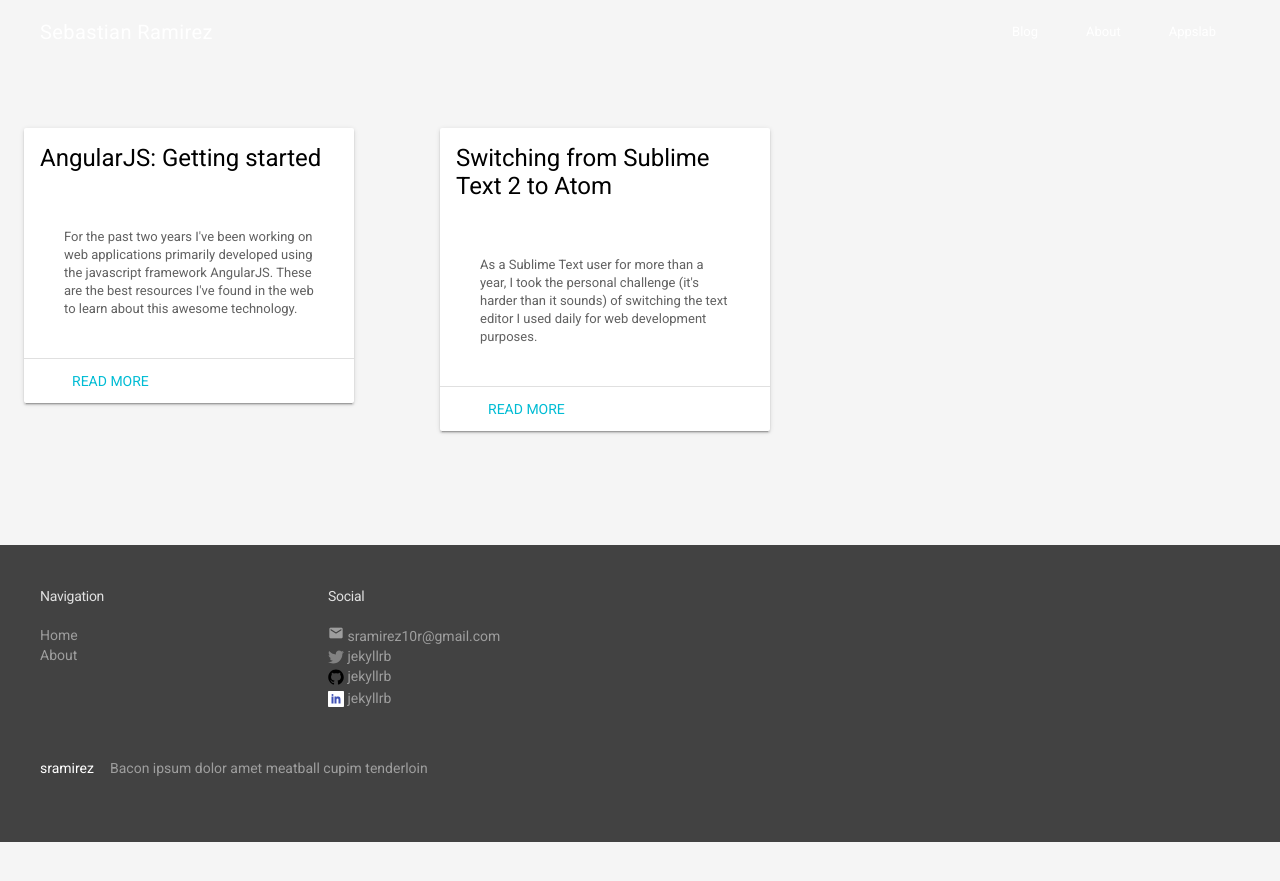
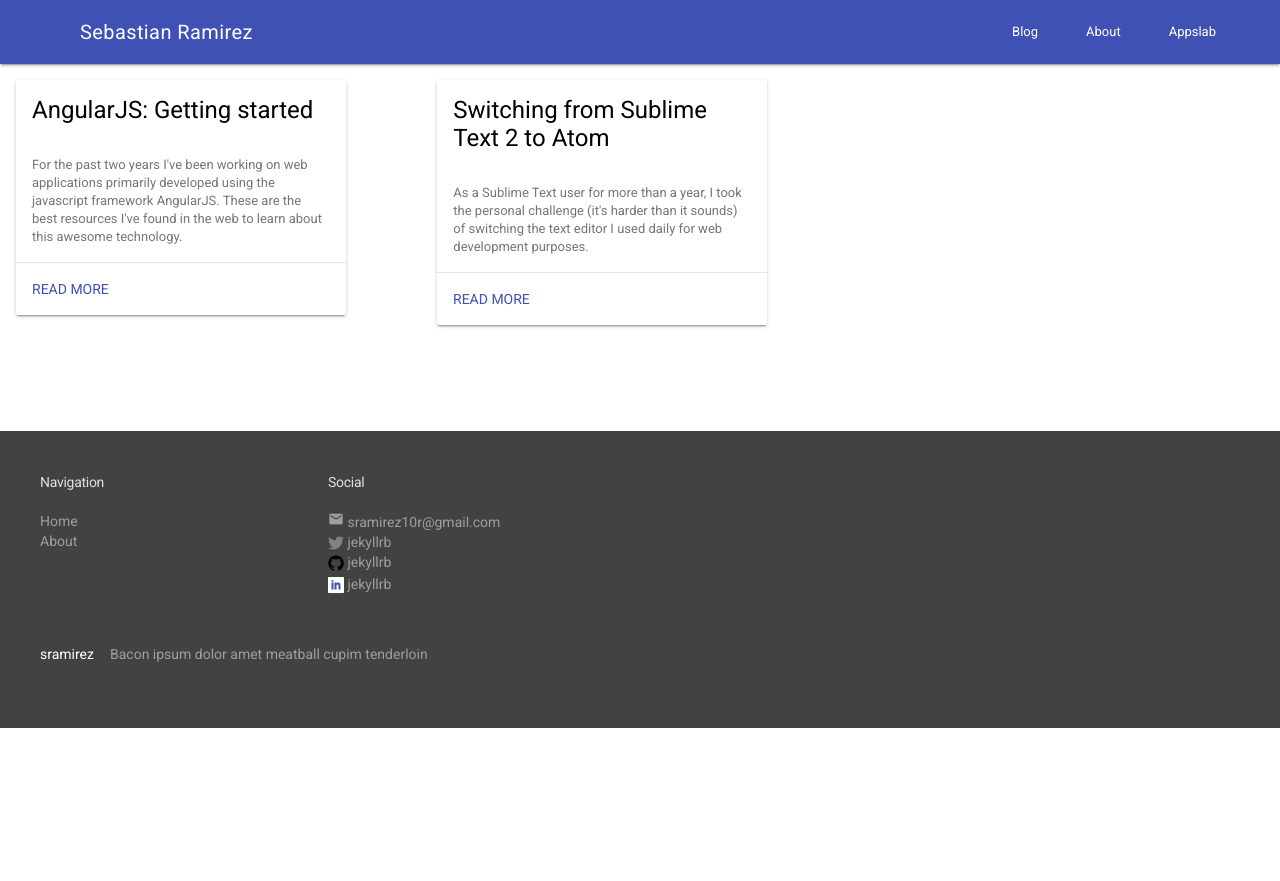
Before and after one commit to s-ramirez/s-ramirez.github.io, a Jekyll site: the page built from index.html, in a window 1280 px wide. Shown: the top 881 px of the page. Built offline with Jekyll 4.4.1, drawn with Linux system fonts in a browser that asks for light colours.

Commit message:
Modifying layout

```diff
--- a/_includes/header.html
+++ b/_includes/header.html
@@ -1,4 +1,4 @@
-<header class="mdl-layout__header mdl-layout__header--transparent">
+<header class="mdl-layout__header">
     <div class="mdl-layout__header-row">
       <!-- Title -->
       <span class="mdl-layout-title">Sebastian Ramirez</span>
--- a/_layouts/default.html
+++ b/_layouts/default.html
@@ -17,8 +17,7 @@
 -->
 {% include head.html %}
 <!-- Always shows a header, even in smaller screens. -->
-<body class="mdl-jekyll mdl-color--grey-100 mdl-color-text--grey-700 mdl-base">
-  <div class="mdl-layout mdl-js-layout mdl-layout--fixed-header">
+<body class="mdl-layout mdl-js-layout">
     {% include header.html %}
     <main class="mdl-layout__content">
       <div class="mdl-layout__tab-panel is-active" id="overview">
@@ -26,7 +25,6 @@
         {% include footer.html %}
       </div>
     </main>
-  </div>
-  <script src="https://storage.googleapis.com/code.getmdl.io/1.0.2/material.min.js"></script>
+  <script src="https://storage.googleapis.com/code.getmdl.io/1.0.5/material.min.js"></script>
 </body>
 </html>
--- a/index.html
+++ b/index.html
@@ -25,4 +25,3 @@
 </section>
 <!-- Add spacer -->
 <div class="mdl-index-page-spacer"></div>
-</div>
```
Lines whose indentation alone changed are shown as unchanged.
